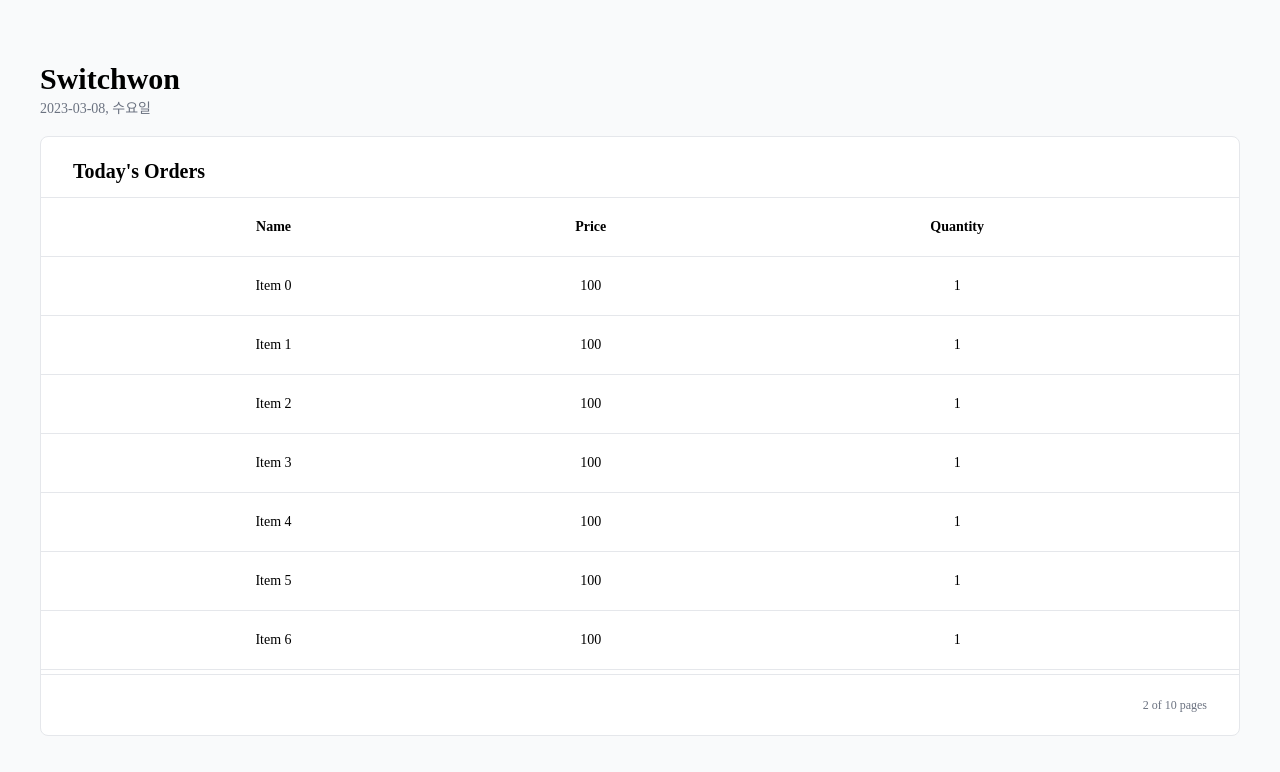
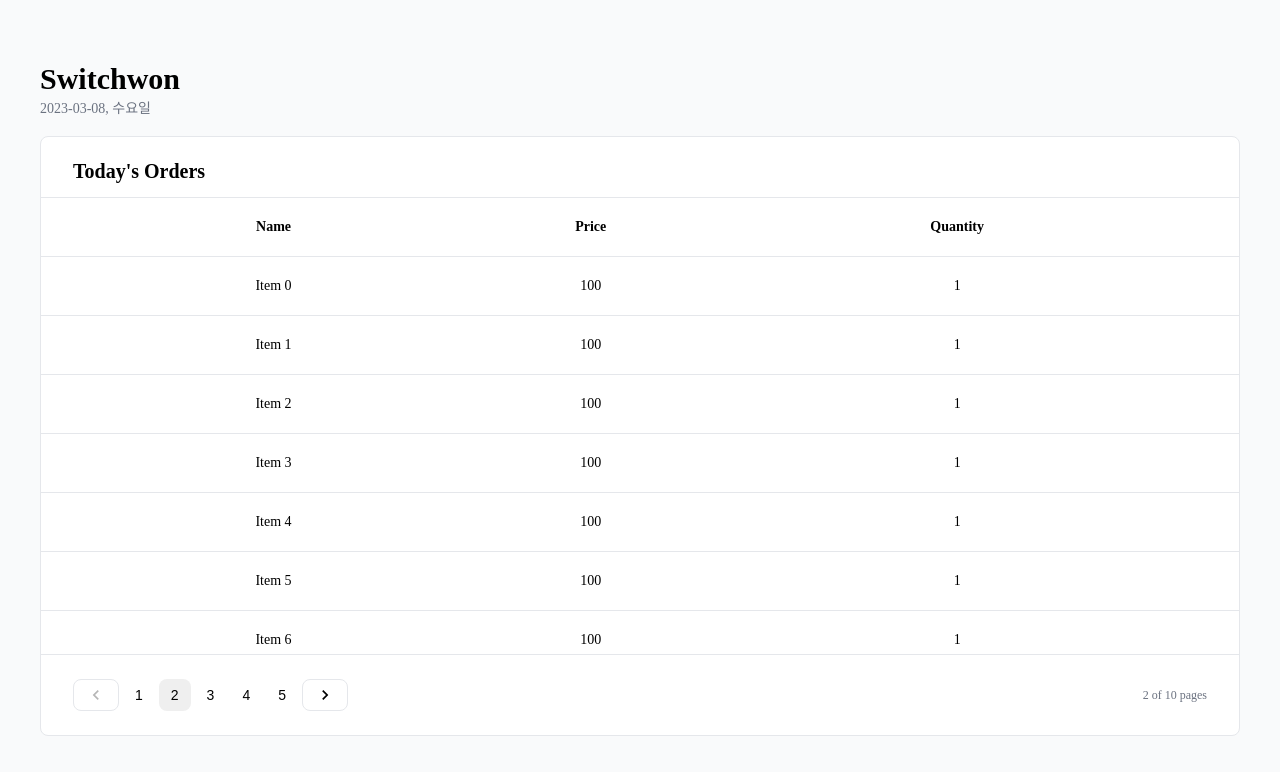
Before and after one commit to wanted-pre-onboarding-internship-1team/pre-onboarding-9th-4-1, a React (Create React App) app: page / in a window 1280 px wide. Shown: the top 772 px of the page. Built offline with nearby package versions, Linux system fonts and the light colour scheme.

Commit message:
[#1] feat: Pagination, Button 컴포넌트 마크업 및 스타일링

```diff
--- a/src/component/AdminFooter.tsx
+++ b/src/component/AdminFooter.tsx
@@ -1,4 +1,5 @@
 import { COMMON_COLOR } from './../constants/colors';
+import Pagination from './common/Pagination';
 import styled from 'styled-components';
 
 const AdminFooter = () => {
@@ -7,6 +8,7 @@ const AdminFooter = () => {
 
   return (
     <AdminFooterWrapper>
+      <Pagination maxPage={MAX_PAGE} />
       <Text>
         {currentPage + 1} of {MAX_PAGE} pages
       </Text>
--- /dev/null
+++ b/src/component/common/Button.tsx
@@ -0,0 +1,70 @@
+import { COMMON_COLOR } from './../../constants/colors';
+import { ReactNode, MouseEvent } from 'react';
+import styled, { css } from 'styled-components';
+
+type ButtonProps = {
+  children?: ReactNode;
+  styleType?: 'outline' | 'ghost';
+  isSelected?: boolean;
+  isDisabled?: boolean;
+  onClick?: (event: MouseEvent<HTMLButtonElement>) => void;
+};
+
+const Button = ({
+  children,
+  onClick,
+  styleType = 'outline',
+  isSelected,
+  isDisabled,
+}: ButtonProps) => {
+  return (
+    <ButtonWrapper
+      styleType={styleType}
+      isSelected={isSelected}
+      disabled={isDisabled}
+      onClick={onClick}>
+      {children}
+    </ButtonWrapper>
+  );
+};
+
+const STYLE = {
+  outline: css`
+    border: 1px solid ${COMMON_COLOR.border};
+  `,
+  ghost: css`
+    border: none;
+  `,
+};
+
+const ButtonWrapper = styled.button<ButtonProps>`
+  display: flex;
+  justify-content: center;
+  align-items: center;
+  gap: 4px;
+  height: 32px;
+  padding: 0 12px;
+  border-radius: 8px;
+  font-size: 1.4rem;
+  background-color: transparent;
+  cursor: pointer;
+
+  :hover {
+    background-color: ${COMMON_COLOR.hover};
+  }
+
+  :active {
+    background-color: ${COMMON_COLOR.active};
+  }
+
+  :disabled {
+    cursor: default;
+    background-color: transparent;
+  }
+
+  ${(props: ButtonProps) => props.styleType && STYLE[props.styleType]};
+  ${(props: ButtonProps) =>
+    props.isSelected && `background-color: ${COMMON_COLOR.active}`};
+`;
+
+export default Button;
--- /dev/null
+++ b/src/component/common/Pagination.tsx
@@ -0,0 +1,44 @@
+import Button from './Button';
+import { MdKeyboardArrowRight, MdKeyboardArrowLeft } from 'react-icons/md';
+import styled from 'styled-components';
+
+type PaginationProps = {
+  maxPage: number;
+};
+
+const Pagination = ({ maxPage }: PaginationProps) => {
+  const currentPage = 1;
+
+  const start = currentPage - (currentPage % 5);
+  const end = start + 4 > maxPage - 1 ? maxPage - 1 : start + 4;
+
+  const numList = new Array(end - start + 1)
+    .fill(0)
+    .map((_, idx) => idx + start);
+
+  return (
+    <PaginationWrapper>
+      <Button isDisabled={start <= 1}>
+        <MdKeyboardArrowLeft size='20' />
+      </Button>
+
+      {numList.map(num => (
+        <Button key={num} isSelected={num === currentPage} styleType='ghost'>
+          {num + 1}
+        </Button>
+      ))}
+
+      <Button isDisabled={end >= maxPage - 1}>
+        <MdKeyboardArrowRight size='20' />
+      </Button>
+    </PaginationWrapper>
+  );
+};
+
+const PaginationWrapper = styled.ul`
+  display: flex;
+  justify-content: center;
+  gap: 4px;
+`;
+
+export default Pagination;
```
